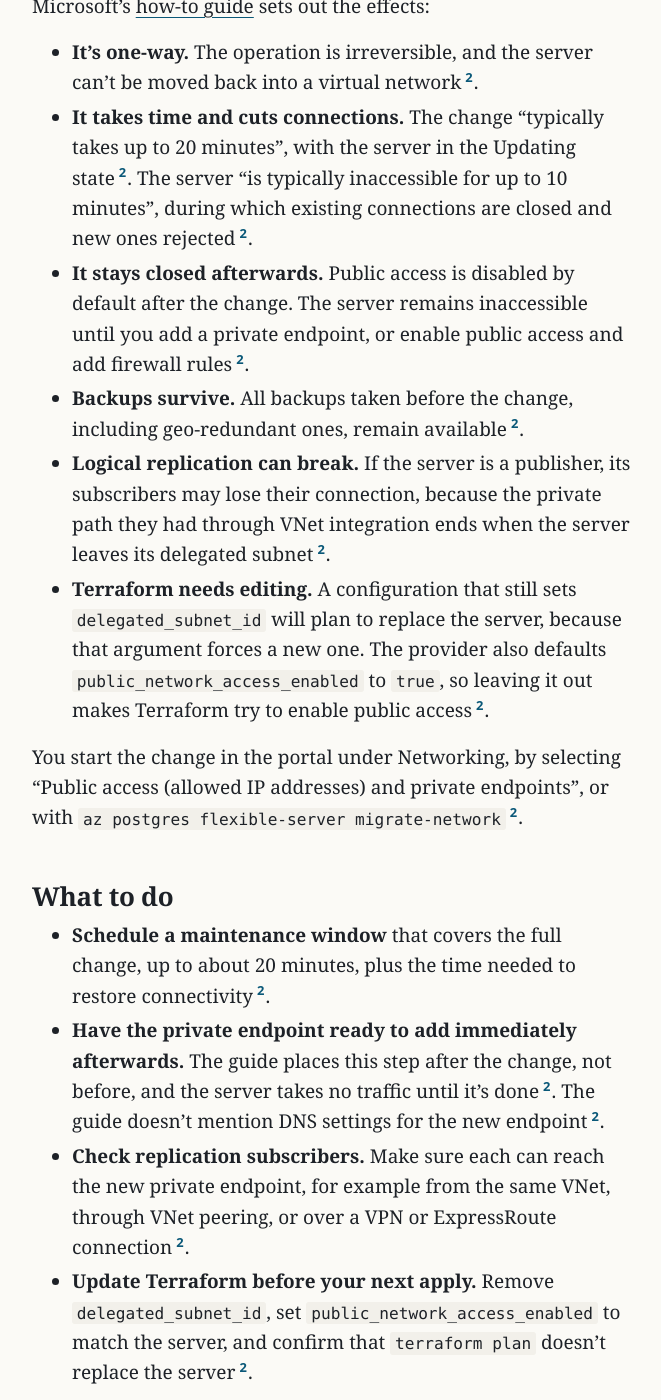
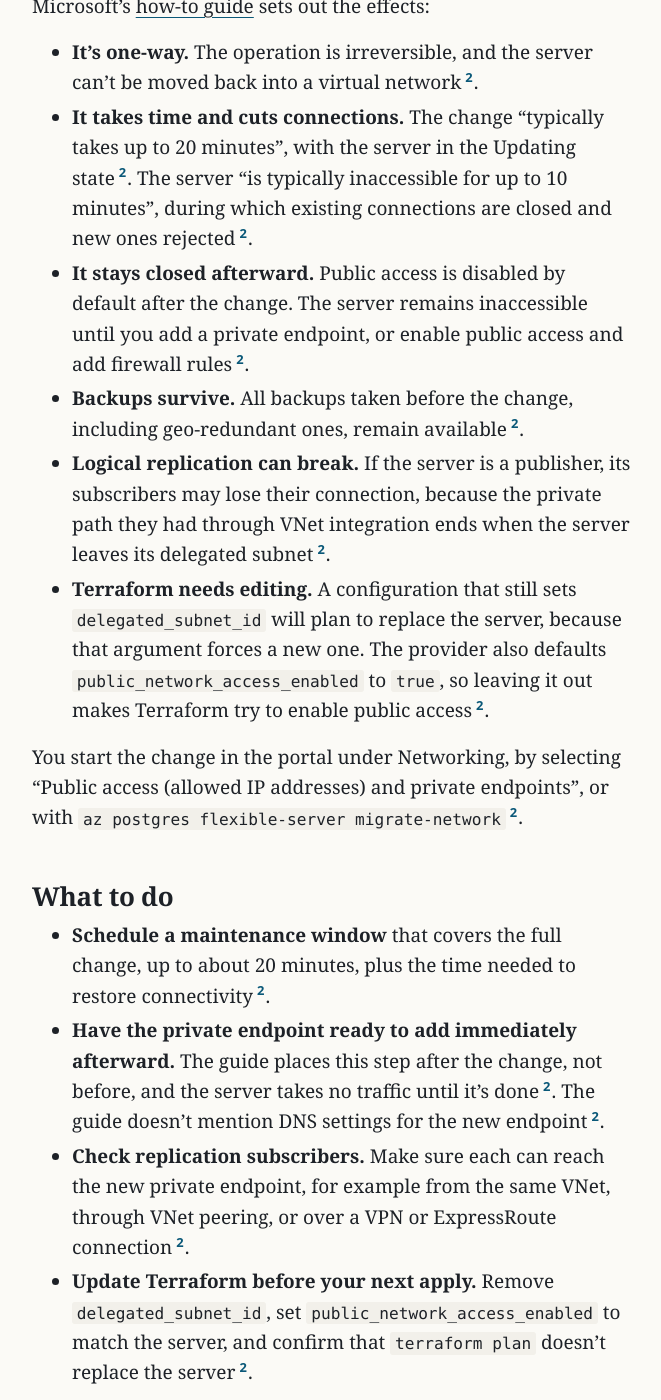
Before and after one commit to northwind-press/northwind-press.github.io, a Jekyll site: the page built from _posts/2026-11-03-azure-postgresql-private-endpoint-migration.md, in a window 1280 px wide and 1400 px high, scrolled down 989 px. Shown: the whole window, without its empty margins (308-969 px from the left). Built offline with Jekyll 4.4.1, drawn with Linux system fonts in a browser that asks for light colours.

Commit message:
Copy: azure-postgresql-private-endpoint-migration US spelling (afterward) (T-146)
Co-Authored-By: Claude Opus 5.5 <noreply@anthropic.com>

```diff
--- a/_posts/2026-11-03-azure-postgresql-private-endpoint-migration.md
+++ b/_posts/2026-11-03-azure-postgresql-private-endpoint-migration.md
@@ -27,7 +27,7 @@ Microsoft's [how-to guide](https://learn.microsoft.com/azure/postgresql/network/
 
 - **It's one-way.** The operation is irreversible, and the server can't be moved back into a virtual network{% include cite.html n=2 %}.
 - **It takes time and cuts connections.** The change "typically takes up to 20 minutes", with the server in the Updating state{% include cite.html n=2 %}. The server "is typically inaccessible for up to 10 minutes", during which existing connections are closed and new ones rejected{% include cite.html n=2 %}.
-- **It stays closed afterwards.** Public access is disabled by default after the change. The server remains inaccessible until you add a private endpoint, or enable public access and add firewall rules{% include cite.html n=2 %}.
+- **It stays closed afterward.** Public access is disabled by default after the change. The server remains inaccessible until you add a private endpoint, or enable public access and add firewall rules{% include cite.html n=2 %}.
 - **Backups survive.** All backups taken before the change, including geo-redundant ones, remain available{% include cite.html n=2 %}.
 - **Logical replication can break.** If the server is a publisher, its subscribers may lose their connection, because the private path they had through VNet integration ends when the server leaves its delegated subnet{% include cite.html n=2 %}.
 - **Terraform needs editing.** A configuration that still sets `delegated_subnet_id` will plan to replace the server, because that argument forces a new one. The provider also defaults `public_network_access_enabled` to `true`, so leaving it out makes Terraform try to enable public access{% include cite.html n=2 %}.
@@ -37,6 +37,6 @@ You start the change in the portal under Networking, by selecting "Public access
 ## What to do
 
 - **Schedule a maintenance window** that covers the full change, up to about 20 minutes, plus the time needed to restore connectivity{% include cite.html n=2 %}.
-- **Have the private endpoint ready to add immediately afterwards.** The guide places this step after the change, not before, and the server takes no traffic until it's done{% include cite.html n=2 %}. The guide doesn't mention DNS settings for the new endpoint{% include cite.html n=2 %}.
+- **Have the private endpoint ready to add immediately afterward.** The guide places this step after the change, not before, and the server takes no traffic until it's done{% include cite.html n=2 %}. The guide doesn't mention DNS settings for the new endpoint{% include cite.html n=2 %}.
 - **Check replication subscribers.** Make sure each can reach the new private endpoint, for example from the same VNet, through VNet peering, or over a VPN or ExpressRoute connection{% include cite.html n=2 %}.
 - **Update Terraform before your next apply.** Remove `delegated_subnet_id`, set `public_network_access_enabled` to match the server, and confirm that `terraform plan` doesn't replace the server{% include cite.html n=2 %}.
```
